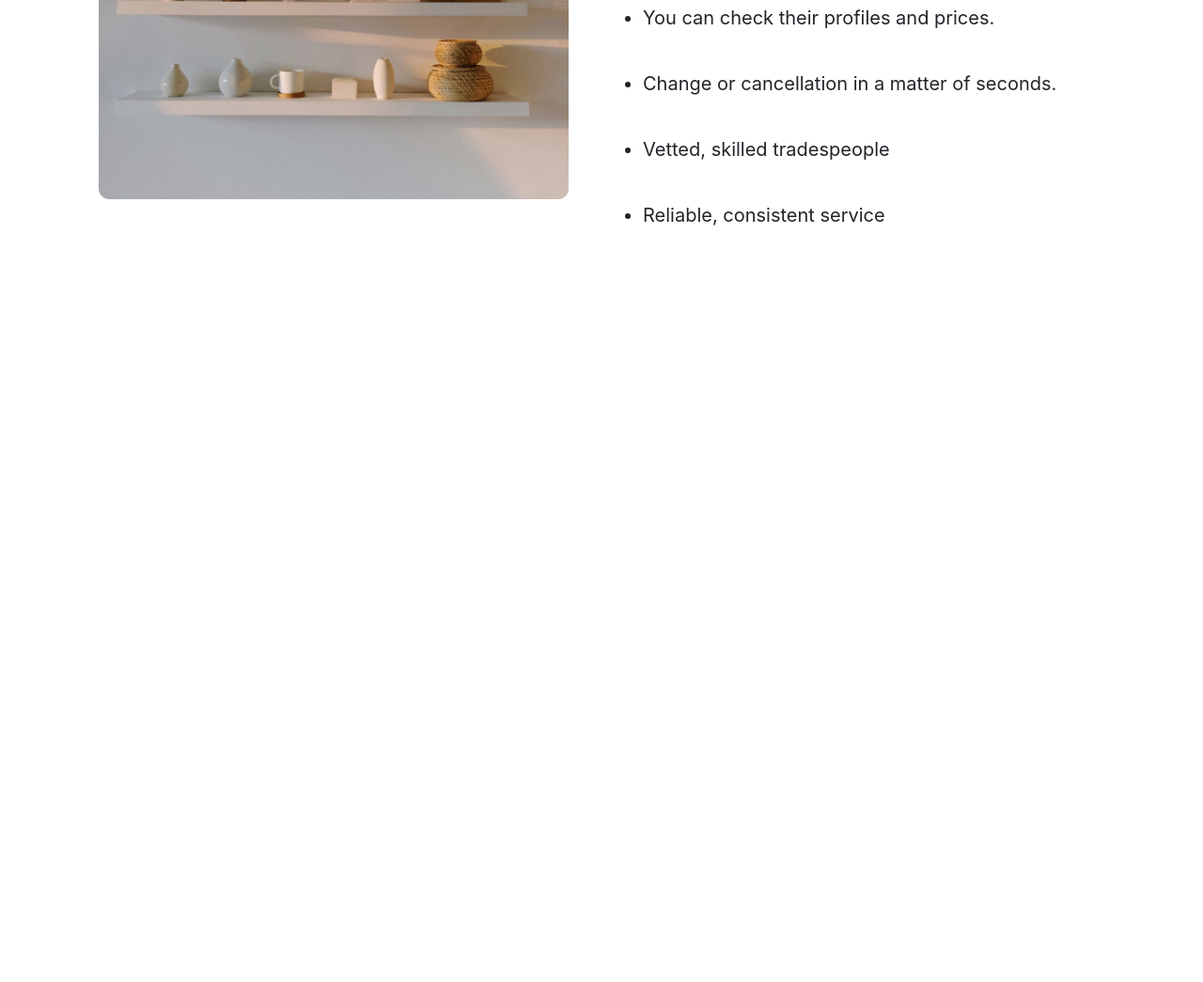
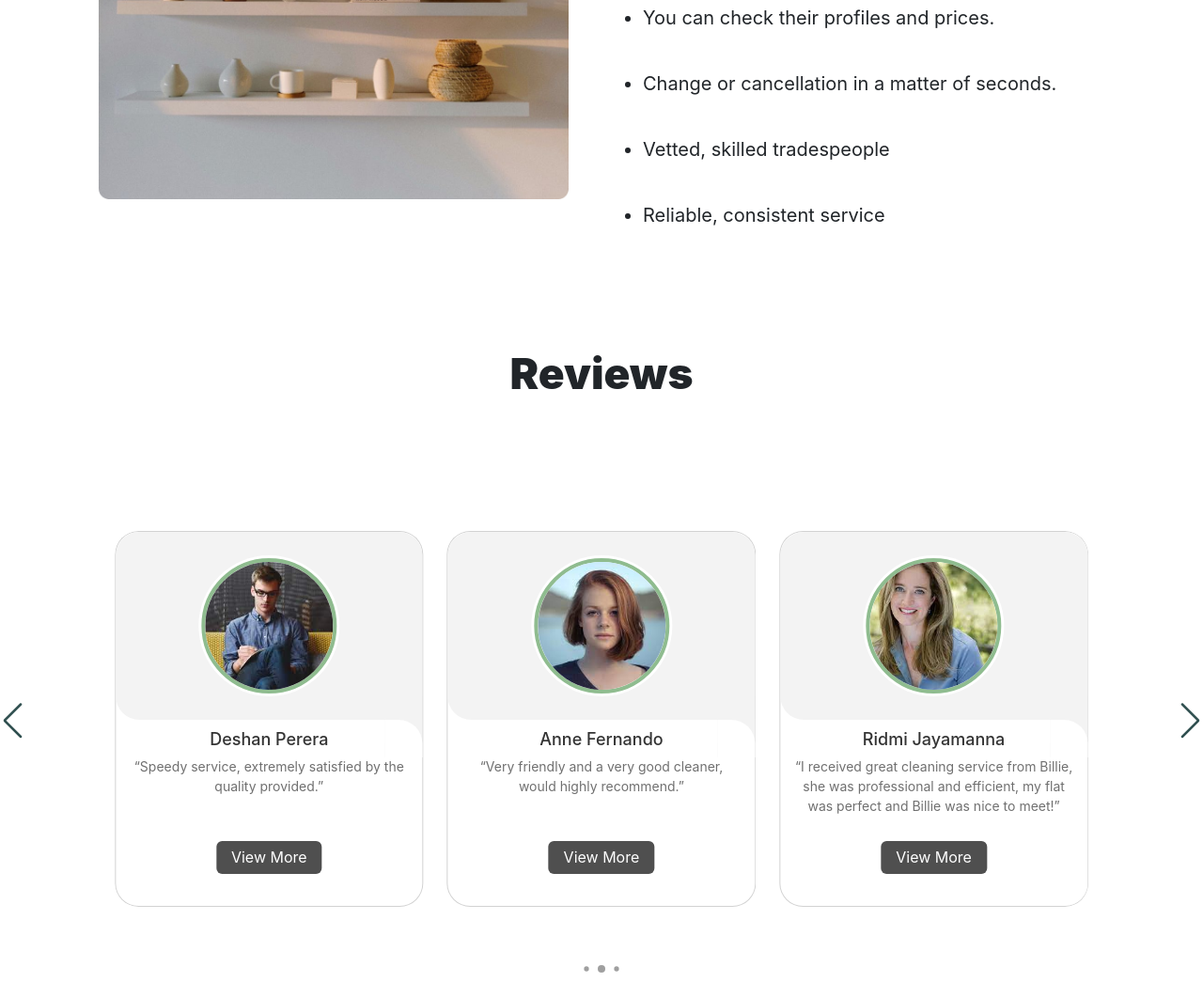
Before and after one commit to Mr-Kaviya99/HomeCare, a website built with Parcel: page index.html in a window 1280 px wide. Shown: the part 1416-2461 px from the top of the page at 94% size. Before the commit the page ends 1716 px from the top, so only its background shows below. Built offline with nearby package versions, Linux system fonts and the light colour scheme.

Commit message:
landing page Reviews

```diff
--- a/css/main.css
+++ b/css/main.css
@@ -318,3 +318,173 @@
     border-radius: 5px;
   }
 }
+
+/*reviews*/
+
+.reviews {
+  margin-top: 50px;
+  padding-top: 20px;
+  padding-bottom: 40px;
+  position: relative;
+}
+
+.reviews-topic{
+  text-align: center;
+  font-weight: 900;
+  font-size: 46px;
+}
+
+.slide-container {
+  margin-top: 100px;
+  width: 100%;
+  padding: 40px 0;
+}
+
+.slide-content {
+  margin: 0 40px;
+  overflow: hidden;
+  border-radius: 25px;
+}
+
+.card {
+  position: relative;
+  border-radius: 25px;
+  background-color: #FFF;
+  height: 400px!important;
+}
+
+.image-content,
+.card-content {
+  display: flex;
+  flex-direction: column;
+  align-items: center;
+  padding: 10px 14px;
+}
+
+.image-content {
+  position: relative;
+  row-gap: 5px;
+  padding: 25px 0;
+}
+
+.overlay {
+  position: absolute;
+  left: 0;
+  top: 0;
+  height: 100%;
+  width: 100%;
+  background-color:#F3F3F3;
+  border-radius: 25px 25px 0 25px;
+}
+
+.overlay::before,
+.overlay::after {
+  content: '';
+  position: absolute;
+  right: 0;
+  bottom: -40px;
+  height: 40px;
+  width: 40px;
+  background-color: #F3F3F3;
+}
+
+.overlay::after {
+  border-radius: 0 25px 0 0;
+  background-color: #FFF;
+}
+
+.card-image {
+  position: relative;
+  height: 150px;
+  width: 150px;
+  border-radius: 50%;
+  background: #FFF;
+  padding: 3px;
+}
+
+.card-image .card-img {
+  height: 100%;
+  width: 100%;
+  object-fit: cover;
+  border-radius: 50%;
+  border: 4px solid darkseagreen;
+}
+
+.name {
+  font-size: 18px;
+  font-weight: 500;
+  color: #333;
+}
+
+.description {
+  font-size: 14px;
+  color: #707070;
+  text-align: center;
+}
+
+.slider-view-more-button {
+  border: none;
+  font-size: 16px;
+  color: #FFF;
+  padding: 8px 16px;
+  background-color: #4F4F4F;
+  border-radius: 6px;
+  margin: 14px;
+  cursor: pointer;
+  transition: all 0.3s ease;
+  position: absolute;
+  bottom: 20px;
+}
+
+.slider-view-more-button:hover {
+  background: darkseagreen;
+}
+
+.swiper-navBtn {
+  color: darkslategrey !important;
+  transition: color 0.3s ease;
+}
+
+.swiper-navBtn:hover {
+  color: darkseagreen!important;
+}
+
+.swiper-navBtn::before,
+.swiper-navBtn::after {
+  font-size: 38px;
+}
+
+.swiper-button-next {
+  position: absolute;
+  right: 0;
+  top: 60%!important;
+}
+
+.swiper-button-prev {
+  position: absolute;
+  left: 0;
+  top: 60%!important;
+}
+
+.swiper-pagination {
+  margin-bottom: 0;
+}
+
+.swiper-pagination-bullet {
+  background-color: #9f9f9f !important;
+  opacity: 1;
+}
+
+.swiper-pagination-bullet-active {
+  background-color: #4F4F4F;
+}
+
+@media screen and (max-width: 768px) {
+  .slide-content {
+    margin: 0 10px;
+  }
+
+  .swiper-navBtn {
+    display: none!important;
+  }
+}
--- a/index.html
+++ b/index.html
@@ -20,6 +20,9 @@
 
   <link rel="stylesheet" href="css/normalize.css">
   <link rel="stylesheet" href="css/main.css">
+  <!-- Swiper CSS -->
+  <link rel="stylesheet" href="css/swiper-bundle.min.css">
+  <link rel="stylesheet" href="https://unpkg.com/swiper@8/swiper-bundle.min.css"/>
 
   <meta name="theme-color" content="#fafafa">
 
@@ -126,7 +129,8 @@
           </div>
         </div>
         <div class="how-it-works-col-bottom">
-          <p class="how-it-works-col-bottom-desc">You are free to hire any professional that you choose, whenever you want.</p>
+          <p class="how-it-works-col-bottom-desc">You are free to hire any professional that you choose, whenever you
+            want.</p>
         </div>
       </div>
     </div>
@@ -158,6 +162,71 @@
   </div>
 </div>
 
+<div class="reviews">
+  <div class="container">
+    <h3 class="reviews-topic">Reviews</h3>
+    <div class="slide-container swiper">
+      <div class="slide-content">
+        <div class="card-wrapper swiper-wrapper">
+          <div class="card swiper-slide">
+            <div class="image-content">
+              <span class="overlay"></span>
+
+              <div class="card-image">
+                <img src="https://github.com/Mr-Kaviya99/HomeCare/blob/master/img/Review_Profile_Pic_8.jpeg?raw=true" alt="" class="card-img">
+              </div>
+            </div>
+
+            <div class="card-content">
+              <h2 class="name">Ridmi Jayamanna</h2>
+              <p class="description">“I received great cleaning service from Billie, she was professional and efficient, my flat was perfect and Billie was nice to meet!”</p>
+
+              <button class="slider-view-more-button">View More</button>
+            </div>
+          </div>
+          <div class="card swiper-slide">
+            <div class="image-content">
+              <span class="overlay"></span>
+
+              <div class="card-image">
+                <img src="https://github.com/Mr-Kaviya99/HomeCare/blob/master/img/Review_Profile_Pic_2.jpeg?raw=true" alt="" class="card-img">
+              </div>
+            </div>
+            <div class="card-content">
+              <h2 class="name">Deshan Perera</h2>
+              <p class="description">“Speedy service, extremely satisfied by the quality provided.”</p>
+
+              <button class="slider-view-more-button">View More</button>
+            </div>
+          </div>
+          <div class="card swiper-slide">
+            <div class="image-content">
+              <span class="overlay"></span>
+
+              <div class="card-image">
+                <img src="https://github.com/Mr-Kaviya99/HomeCare/blob/master/img/Review_Profile_Pic_1.jpeg?raw=true" alt="" class="card-img">
+              </div>
+            </div>
+
+            <div class="card-content">
+              <h2 class="name">Anne Fernando</h2>
+              <p class="description">“Very friendly and a very good cleaner, would highly recommend.”</p>
+
+              <button class="slider-view-more-button">View More</button>
+            </div>
+          </div>
+        </div>
+      </div>
+    </div>
+  </div>
+
+  <div class="swiper-button-next swiper-navBtn"></div>
+  <div class="swiper-button-prev swiper-navBtn"></div>
+  <div class="swiper-pagination"></div>
+
+</div>
+
+<script src="https://unpkg.com/swiper@8/swiper-bundle.min.js"></script>
 <script src="js/vendor/modernizr-3.11.2.min.js"></script>
 <script src="js/plugins.js"></script>
 <script src="js/main.js"></script>
--- a/js/main.js
+++ b/js/main.js
@@ -1,3 +1,34 @@
-// nav-bar
+// slider
+var swiper = new Swiper(".slide-content", {
+  slidesPerView: 3,
+  spaceBetween: 25,
+  loop: true,
+  centerSlide: 'true',
+  fade: 'true',
+  grabCursor: 'true',
+  autoplay:true,
+  swiper: true,
+  pagination: {
+    el: ".swiper-pagination",
+    clickable: true,
+    dynamicBullets: true,
+  },
+  navigation: {
+    nextEl: ".swiper-button-next",
+    prevEl: ".swiper-button-prev",
+  },
 
-// nav bar
+  breakpoints: {
+    0: {
+      slidesPerView: 1,
+    },
+    768: {
+      slidesPerView: 2,
+    },
+    1200: {
+      slidesPerView: 3,
+    },
+  },
+});
+
+// slider
```
Also changed, not shown: css/swiper-bundle.min.css (added).
